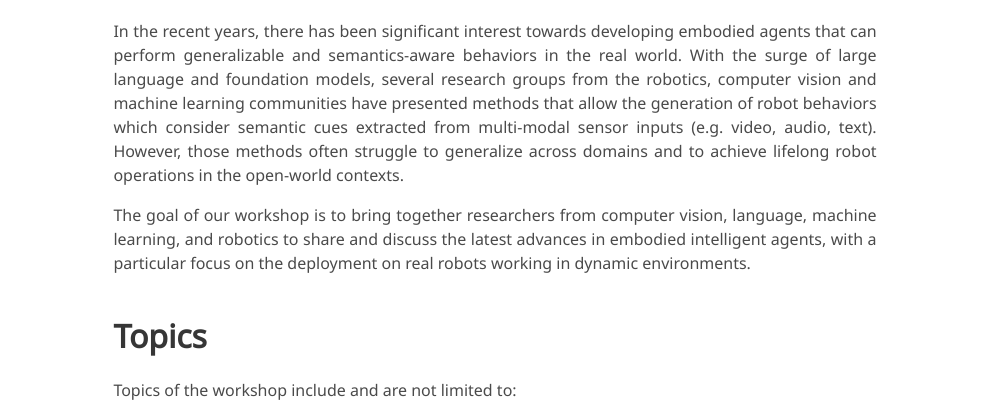
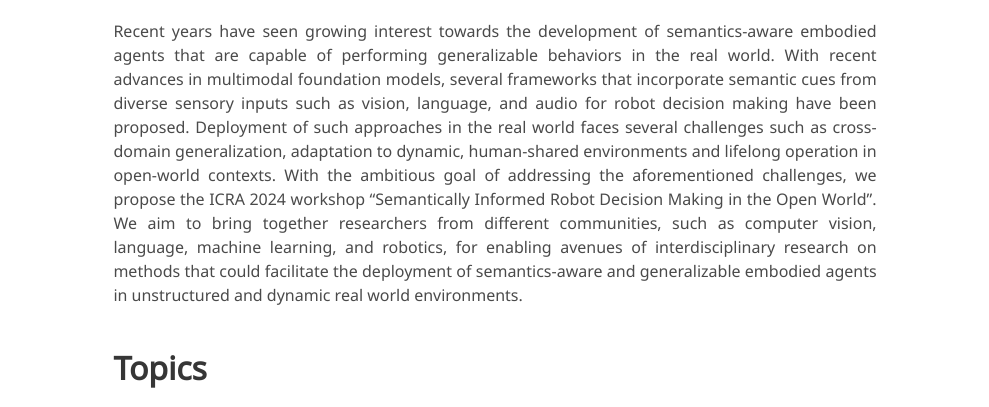
Before and after one commit to semanticsawarerobots/semanticsawarerobots.github.io, a plain HTML site: page index.html in a window 1280 px wide. Shown: the part 384-791 px from the top of the page, without its empty margins (145-1134 px from the left). Drawn offline with nearby package versions, Linux system fonts and the light colour scheme; some icons are missing; a web font is replaced by a local one.

Commit message:
spec topics

```diff
--- a/index.html
+++ b/index.html
@@ -77,18 +77,13 @@
         <h2 class="title is-3">Abstract</h2>
         <div class="content has-text-justified">
           <p>
-            In the recent years, there has been significant interest towards developing
-            embodied agents that can perform generalizable and semantics-aware behaviors
-            in the real world. With the surge of large language and foundation models,
-            several research groups from the robotics, computer vision and machine learning
-             communities have presented methods that allow the generation of robot behaviors
-             which consider semantic cues extracted from multi-modal sensor inputs (e.g. video, audio, text).
-             However, those methods often struggle to generalize across domains and to achieve lifelong robot operations in the open-world contexts.
-          </p>
-          <p>
-            The goal of our workshop is to bring together researchers from computer vision, language, machine learning, and robotics
-            to share and discuss the latest advances in embodied intelligent agents, with a particular focus
-             on the deployment on real robots working in dynamic environments.
+            Recent years have seen growing interest towards the development of semantics-aware embodied agents that are capable of performing generalizable behaviors in the real
+            world. With recent advances in multimodal foundation models, several frameworks that incorporate semantic cues from diverse
+            sensory inputs such as vision, language, and audio for robot decision making have been proposed. Deployment of such approaches in the real world faces several challenges such
+            as cross-domain generalization, adaptation to dynamic, human-shared environments and lifelong operation in open-world contexts. With the ambitious goal of addressing the aforementioned
+            challenges, we propose the ICRA 2024 workshop “Semantically Informed Robot Decision Making in the Open World”. We aim to bring together researchers from different communities, such
+            as computer vision, language, machine learning, and robotics, for enabling avenues of interdisciplinary research on methods that could facilitate the deployment of semantics-aware and
+            generalizable embodied agents in unstructured and dynamic real world environments.
           </p>
 
           <h3 class="title is-3">Topics</h3>
```
